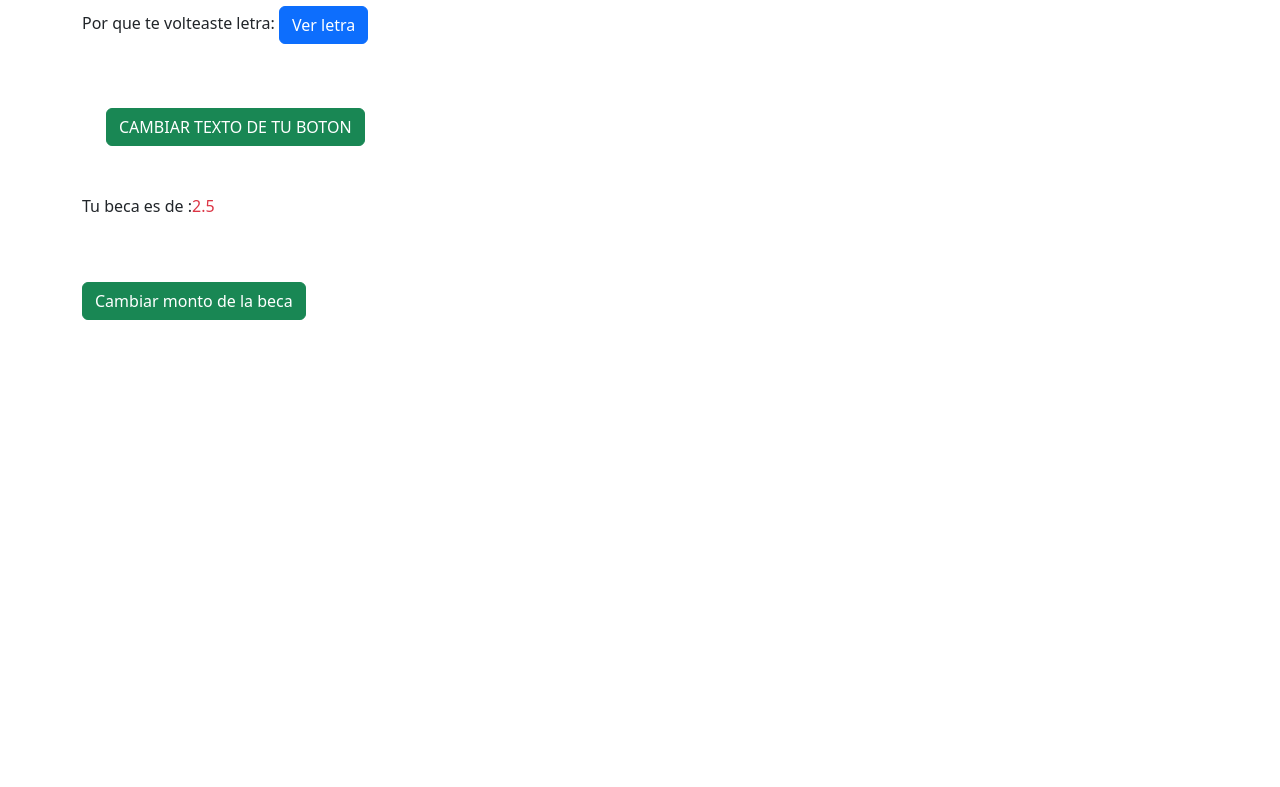
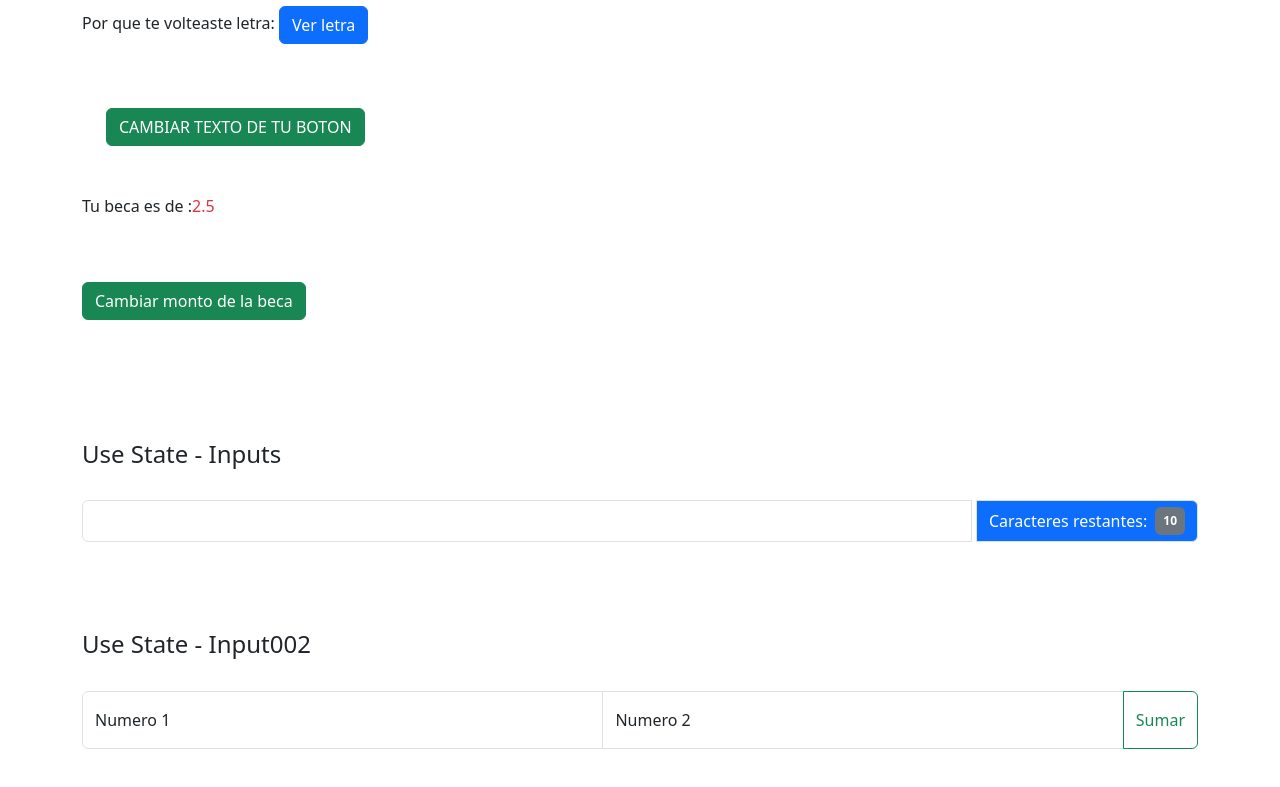
Before and after one commit to KEIRMAUZ/utsh-react, a React (Vite) app in the folder ejercicios-001/: page / in a window 1280 px wide. Shown: the part 1733-2520 px from the top of the page. Before the commit the page ends 2101 px from the top, so only its background shows below. Built offline with nearby package versions, Linux system fonts and the light colour scheme.

Commit message:
[ADD] Ejercicio 003

```diff
--- a/ejercicios-001/src/App.jsx
+++ b/ejercicios-001/src/App.jsx
@@ -6,6 +6,8 @@ import Ejercicio004 from './components/Ejercicio004'
 import EjercicioUseState001 from './components/Ejercicios-002/EjercicioUseState001'
 import EjercicioUseState002 from './components/Ejercicios-002/EjercicioUseState002'
 import EjercicioUseState00 from './components/Ejercicios-002/EjercicioUseState00'
+import EjInput01 from './components/Ejercicios-003/EjInput01'
+import EjInput02 from './components/Ejercicios-003/EjInput02'
 
 function App() {
 
@@ -27,6 +29,8 @@ function App() {
         <EjercicioUseState001/>
         <EjercicioUseState002/>
         <EjercicioUseState00/>
+        <EjInput01/>
+        <EjInput02/>
       </div>
 
     </>
--- /dev/null
+++ b/ejercicios-001/src/components/Ejercicios-003/EjInput01.jsx
@@ -0,0 +1,33 @@
+import { useState } from "react"
+import TituloEjercicio from "../TituloEjercicio"
+
+const EjInput01 = () => {
+    const limiteCaracteres = 10
+    const [textoInput,setTextoInput] =useState('');
+
+    const contadorRestantes =(limiteCaracteres-textoInput.length)
+    function cambiarTextoInput(evento){
+        setTextoInput(evento.target.value)
+    }
+  return (
+
+    <>
+      <TituloEjercicio tituloEjercicio="Use State - Inputs"/>
+      <div className="row mt-4">
+        <div className="col-12">
+            <div className="input-group mb-3">
+                 <input type="text" className="form-control" onChange={cambiarTextoInput} value={textoInput} maxLength={limiteCaracteres}/>
+                 <span className="ms-1 input-group-text bg-primary text-white">
+                    Caracteres restantes:
+                    <span className="ms-2 p-2 badge text-bg-secondary">
+                       {contadorRestantes}
+                    </span>
+                 </span>
+            </div>
+        </div>
+      </div>
+    </>
+  )
+}
+
+export default EjInput01
--- /dev/null
+++ b/ejercicios-001/src/components/Ejercicios-003/EjInput02.jsx
@@ -0,0 +1,26 @@
+import React from 'react'
+import TituloEjercicio from '../TituloEjercicio'
+
+const EjInput02 = () => {
+    return (
+        <>
+            <TituloEjercicio tituloEjercicio="Use State - Input002" />
+            <div className="row mt-4">
+                <div className="col-12 mb-5">
+                    <div className="input-group d-flex justify-content-around g-4">
+                        <div className="form-floating ">
+                            <input type="number" id="inputNumero1" className="form-control" placeholder='Numero 1'/>
+                            <label htmlFor="inputNumero1">Numero 1</label>
+                        </div>
+                        <div className="form-floating ">
+                            <input type="number" id="inputNumero2" className="form-control" placeholder='Numero 2'/>
+                            <label htmlFor="inputNumero2">Numero 2</label>
+                        </div>
+                        <button className="btn btn-outline-success">Sumar</button>
+                    </div>
+                </div>
+            </div>
+        </>
+    )
+}
+export default EjInput02
```
